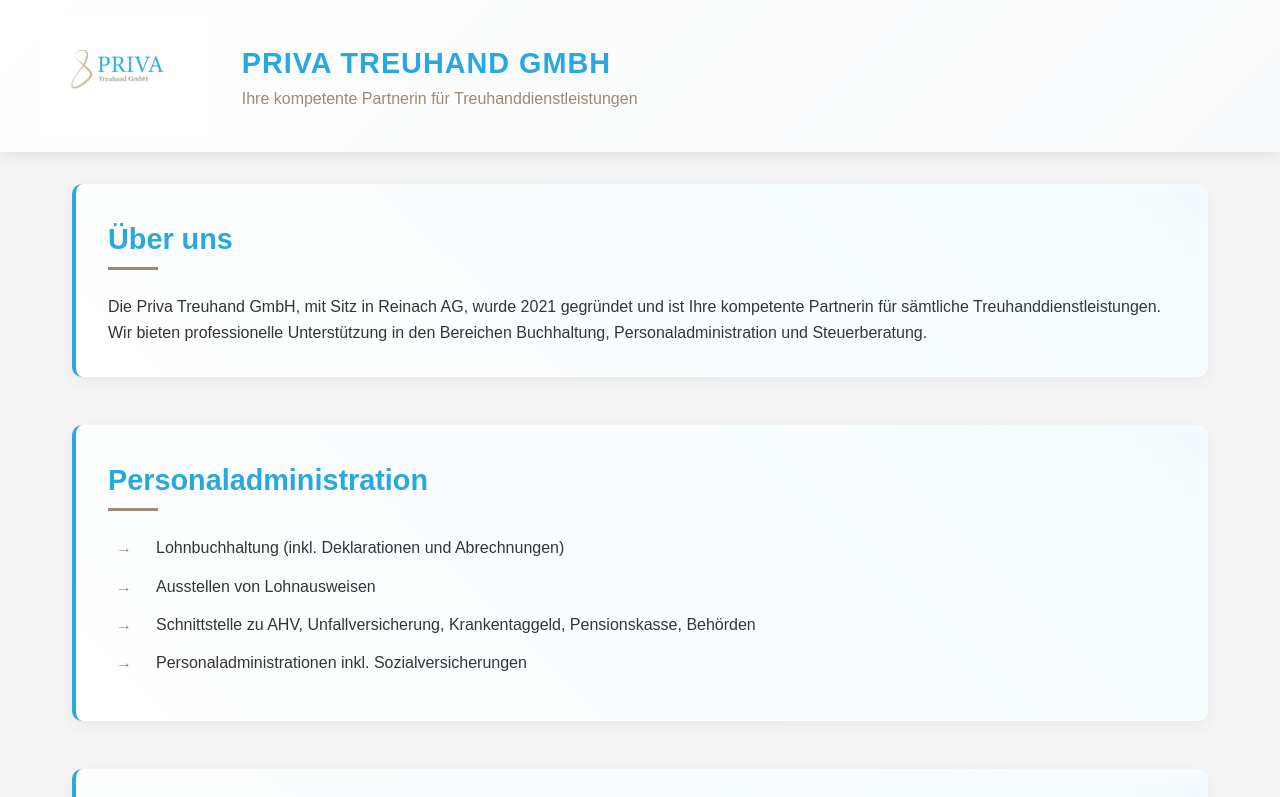
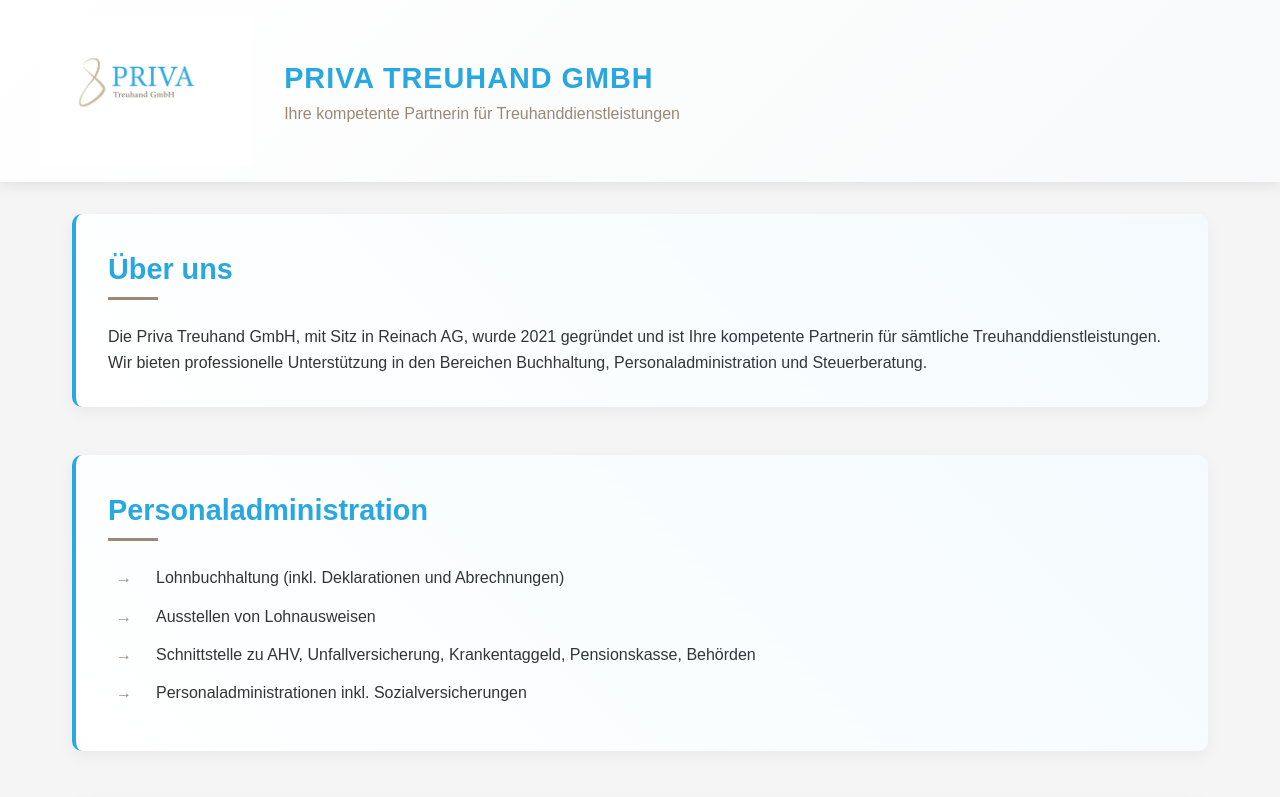
Before and after one commit to UCK2503/Priva-Treuhand-GmbH, a plain HTML site: page index.html in a window 1280 px wide. Shown: the top 797 px of the page. Drawn offline with Linux system fonts and the light colour scheme.

Commit message:
Update index.html

```diff
--- a/index.html
+++ b/index.html
@@ -50,7 +50,7 @@
         }
 
         .logo {
-    max-height: 120px;  /* Erhöhe diesen Wert für ein größeres Logo */
+    max-height: 150px;  /* Erhöhe diesen Wert für ein größeres Logo */
     width: auto;
     transition: all 0.3s ease;
 }
```
